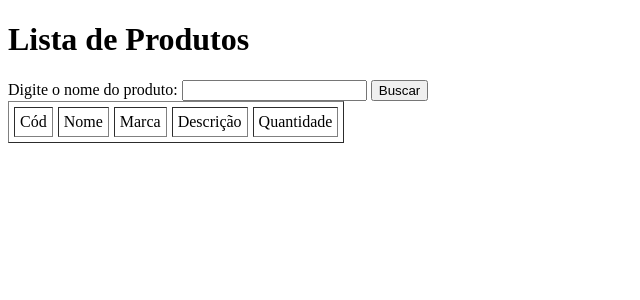
After one commit to projetotatooshop/tatooshop, a Flask app: page /listar_produtos in a window 1280 px wide. The commit adds this page. Shown: the top 300 px of the page, without its empty margins (0-640 px from the left). Run offline with Flask 3, Linux system fonts and the light colour scheme; data that the repository does not hold is empty.

Commit message:
CRUD dos Produtos

```diff
--- a/controllers/__init__.py
+++ b/controllers/__init__.py
@@ -1 +1,2 @@
 from .cadastro import *
+from .cadastro_produtos import *
--- /dev/null
+++ b/controllers/cadastro_produtos.py
@@ -0,0 +1,119 @@
+from app import app
+from flask import  render_template, json, request, redirect, url_for
+from pprint import pprint
+from flaskext.mysql import MySQL
+
+#conexao com DB
+app.config['MYSQL_DATABASE_USER'] = 'root'
+app.config['MYSQL_DATABASE_PASSWORD'] = 'senha123'
+app.config['MYSQL_DATABASE_DB'] = 'tatoo_shop'
+app.config['MYSQL_DATABASE_HOST'] = 'db'
+
+mysql = MySQL(app)
+
+mysql.init_app(app)
+
+# Função para levar a pagina de cadastro
+@app.route('/produto_cadastro')
+def produto_cadastro():
+    return render_template('produto_cadastro.html')
+
+...
+
+# Função para cadastrar o produto no banco de dados
+@app.route('/cadastrar_produto', methods=['POST', 'GET'])
+def cadastrar_produto():
+    pprint(request.form)
+    nome = request.form.get('nome')
+    marca = request.form.get('marca')
+    descricao = request.form.get('descricao')
+    quantidade = request.form.get('quantidade')
+
+    conn = mysql.connect()
+    cursor = conn.cursor()
+
+    #inserindo no Banco de dados
+    cursor.execute("insert into tbl_produtos (nome, marca, descricao, quantidade) VALUES ('%s', '%s', '%s', '%s')"%( nome,marca,descricao,quantidade))
+    conn.commit()
+    return render_template('confirmacao.html', resposta= nome)
+
+...
+
+# Função para levar a pagina de busca iniciando com uma lista geral de produtos
+@app.route('/listar_produtos', methods=['GET'])
+def listar_produtos():
+    conn = mysql.connect()
+    cursor = conn.cursor()
+
+    # Consultar e obter os dados dos clientes
+    cursor.execute("SELECT * FROM tbl_produtos")
+    lista = cursor.fetchall()
+    conn.commit()
+
+    return render_template('buscar_produtos.html', produtos = lista)
+
+...
+
+# Função para levar a pagina de edição do cadastro do produtos no banco de dados
+@app.route('/dados_produtos', methods=['POST'])
+def dados_produtos():
+    codigo = request.form.get('cod')
+    conn = mysql.connect()
+    cursor = conn.cursor()
+
+    # Buscar o registro do produto na tabela pelo codigo
+    cursor.execute ("SELECT * FROM tbl_produtos WHERE produto_id=%s",(codigo))
+    prod = cursor.fetchone()
+    conn.commit()
+    return render_template('editar_produto.html', produto = prod)
+
+...
+
+# Função para editar os dados do produto no banco de dados
+@app.route('/editar_produto', methods=['POST'])
+def editar_produto():
+    id = request.form.get('cod')
+    nome = request.form.get('nome')
+    marca = request.form.get('marca')
+    descricao = request.form.get('descricao')
+    quantidade = request.form.get('quantidade')
+    print(id, nome, marca, descricao, quantidade)
+    conn = mysql.connect()
+    cursor = conn.cursor()
+
+    #editando o produto no Banco de dados
+    cursor.execute('UPDATE tbl_produtos SET nome = %s, marca = %s, descricao = %s, quantidade = %s  WHERE produto_id = %s',(nome,marca,descricao,quantidade,id))
+    conn.commit()
+    resposta = "Produto editado com sucesso!"
+    return render_template('confirmacao.html', resposta=resposta)
+
+...
+
+# Função para excluir o cadastro do produto no banco de dados
+@app.route('/excluir_produto', methods=['POST'])
+def excluir_produto():
+    codigo = request.form.get('cod')
+    conn = mysql.connect()
+    cursor = conn.cursor()
+
+    # Consultar e obter os dados do produto
+    cursor.execute('DELETE FROM tbl_produtos WHERE produto_id = %s',(codigo))
+    conn.commit()
+    resposta = "Produto excluido"
+
+    return render_template('confirmacao.html', resposta= resposta)
+
+...
+
+@app.route('/buscar_produto', methods=['POST'])
+def buscar_produto():
+    nome = request.form.get("nome")
+    conn = mysql.connect()
+    cursor = conn.cursor()
+
+    #Consulta na tabela de Produtos
+    cursor.execute("SELECT * FROM tbl_produtos WHERE nome = %s",(nome))
+    lista = cursor.fetchall()
+    conn.commit()
+
+    return render_template('buscar_produtos.html', produtos = lista)
--- /dev/null
+++ b/templates/buscar_produtos.html
@@ -0,0 +1,37 @@
+{% extends "index.html" %}{% block conteudo %}
+<h1>Lista de Produtos</h1>
+<form method="POST" action="/buscar_produto">
+    <label for="nome">Digite o nome do produto:</label>
+    <input type="text" id="nome" name="nome" class="inputs" required>
+    <button type="submit">Buscar</button><br>
+</form>
+<table border="1" cellpadding="5" cellspacing="5">
+    <tr>
+        <td>Cód</td>
+        <td>Nome</td>
+        <td>Marca</td>
+        <td>Descrição</td>
+        <td>Quantidade</td>
+
+    </tr>
+    {% for produto in produtos %}
+    <tr>
+        {% for d in produto %}
+            <td>{{ d }}</td>
+        {% endfor %}
+        <form action="/dados_produtos" method="POST">
+            <td><input type="submit" name="edita" value="Editar"></td>
+            <input type="hidden" name="cod" class="inputs" value="{{produto[0]}}"/>
+        </form>
+        <form action="/excluir_produto" method="POST">
+            <td><input type="submit" name="exclui"  value="Excluir"></td>
+            <input type="hidden" name="cod" class="inputs" value="{{produto[0]}}"/>
+        </form>
+
+    </tr>
+    {% endfor %}
+
+</table>
+
+
+{% endblock %}
--- a/templates/index.html
+++ b/templates/index.html
@@ -7,6 +7,8 @@
 {% block conteudo %}
   <a href="cliente_cadastro">Cadastrar Clientes</a><br><br>
   <a href="listar_clientes">Buscar Cliente</a><br><br>
+  <a href="produto_cadastro">Cadastrar Produto</a><br><br>
+  <a href="listar_produtos">Buscar Produto</a><br><br>
 {% endblock %}
 
 </body>
```
Also changed, not shown: init.sql (+9 -0 lines), templates/editar_produto.html (added, +26 -0 lines), templates/produto_cadastro.html (added, +25 -0 lines), 1 other file.
